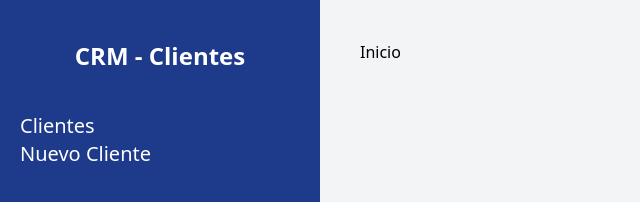
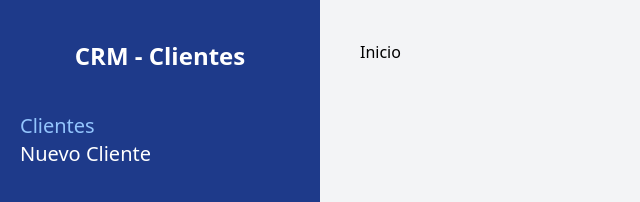
Before and after one commit to IsaaLeonardo/crm-react, a React (Vite) app: page / in a window 1280 px wide. Shown: the top 202 px of the page, without its empty margins (0-640 px from the left). Built offline with nearby package versions, Linux system fonts and the light colour scheme.

Commit message:
Highlight current page

```diff
--- a/src/components/Layout.jsx
+++ b/src/components/Layout.jsx
@@ -1,6 +1,8 @@
-import { Outlet, Link } from "react-router-dom"
+import { Outlet, Link, useLocation } from "react-router-dom"
 
 function Layout() {
+  const location = useLocation()
+
   return (
     <div className="md:flex md:min-h-screen">
       <aside className="md:w-1/4 bg-blue-900 px-5 py-10">
@@ -11,7 +13,7 @@ function Layout() {
             <li>
               <Link
                 to="/"
-                className="block text-xl text-white hover:text-blue-200"
+                className={`block text-xl ${location.pathname === '/' ? 'text-blue-300' : 'text-white'} hover:text-blue-200`}
               >
                 Clientes
               </Link>
@@ -19,7 +21,7 @@ function Layout() {
             <li>
               <Link
                 to="/clientes/nuevo"
-                className="block text-xl text-white hover:text-blue-200"
+                className={`block text-xl ${location.pathname === '/clientes/nuevo' ? 'text-blue-300' : 'text-white'} hover:text-blue-200`}
               >
                 Nuevo Cliente
               </Link>
```
